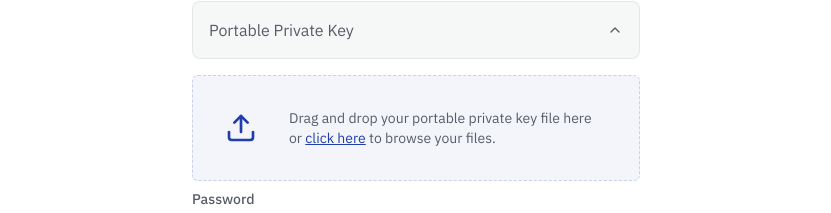
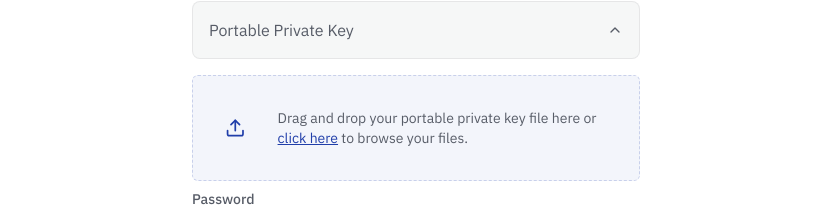
Before and after one commit to pokt-network/web-wallet-v2, a React (Vite) app: page /import-wallet in a window 1280 px wide. Both pictures are taken after a click on the button "Portable Private Key". Shown: the part 231-444 px from the top of the page, without its empty margins (224-1055 px from the left). Built offline with nearby package versions, Linux system fonts and the light colour scheme.

Commit message:
feat: Add file upload functionality for portable private key import

```diff
--- a/package.json
+++ b/package.json
@@ -18,6 +18,7 @@
     "lucide-react": "^0.474.0",
     "react": "^18.3.1",
     "react-dom": "^18.3.1",
+    "react-dropzone": "^14.3.5",
     "tailwind-merge": "^2.6.0",
     "tailwind-variants": "^0.3.1",
     "tailwindcss": "^4.0.0",
--- a/src/pages/import-wallet/portable-private-key.tsx
+++ b/src/pages/import-wallet/portable-private-key.tsx
@@ -1,22 +1,15 @@
-import React from "react";
-import { Eye, Upload } from "lucide-react";
+import React, { useState } from "react";
+import { useDropzone } from "react-dropzone";
+import { Eye, FileKey2, Upload, XIcon } from "lucide-react";
 
+import { cx } from "@/cx";
 import { Input } from "@/components/input";
 import { Button } from "@/components/button";
 
 export function PortablePrivateKey(): React.ReactNode {
   return (
     <div className="flex flex-col gap-2">
-      <div className="flex items-center justify-center text-left gap-8 p-8 border border-pocket-blue/20 bg-pocket-blue/5 rounded-md border-dashed">
-        <div>
-          <Upload className="w-8 h-8 text-pocket-blue" />
-        </div>
-
-        <p className="text-sm mx-auto">
-          Drag and drop your portable private key file here or{" "}
-          <span className="text-pocket-blue underline">click here</span> to browse your files.
-        </p>
-      </div>
+      <UploadFile />
 
       <div className="flex flex-col gap-1">
         <p className="text-sm font-medium">Password</p>
@@ -34,3 +27,52 @@ export function PortablePrivateKey(): React.ReactNode {
     </div>
   );
 }
+
+function UploadFile(): React.ReactNode {
+  const [file, setFile] = useState<File | undefined>(undefined);
+
+  const { getRootProps, getInputProps, isDragAccept } = useDropzone({
+    onDrop: (acceptedFiles) => setFile(acceptedFiles[0]),
+    accept: {
+      "application/json": [".json"],
+    },
+    maxSize: 1024 * 1024,
+    maxFiles: 1,
+  });
+
+  if (file) {
+    return (
+      <div className="flex items-center justify-between p-4 border-dashed border border-pocket-gray/20 rounded-md">
+        <div className="flex items-center justify-center gap-2">
+          <div className="bg-white rounded-md p-2 border border-pocket-gray/20">
+            <FileKey2 className="w-6 h-6" />
+          </div>
+          <div>
+            <p className="text-sm font-medium">{file.name}</p>
+            <p className="text-xs">{file.size} bytes</p>
+          </div>
+        </div>
+        <button className="text-sm cursor-pointer" onClick={() => setFile(undefined)}>
+          <XIcon className="w-4 h-4" />
+        </button>
+      </div>
+    );
+  }
+
+  return (
+    <div
+      {...getRootProps()}
+      className={cx(
+        "flex items-center justify-center text-left gap-8 p-8 border border-pocket-blue/20 bg-pocket-blue/5 rounded-md border-dashed duration-200 cursor-pointer hover:border-pocket-blue/30",
+        isDragAccept && "border-pocket-blue bg-pocket-blue/10"
+      )}
+    >
+      <input {...getInputProps()} />
+      <Upload className={`w-8 h-8 text-pocket-blue duration-200 ${isDragAccept && "scale-110"}`} />
+      <p className="text-sm mx-auto">
+        Drag and drop your portable private key file here or{" "}
+        <span className="text-pocket-blue underline">click here</span> to browse your files.
+      </p>
+    </div>
+  );
+}
```
Also changed, not shown: 1 other file (tests, documents, lock files or other folders).
